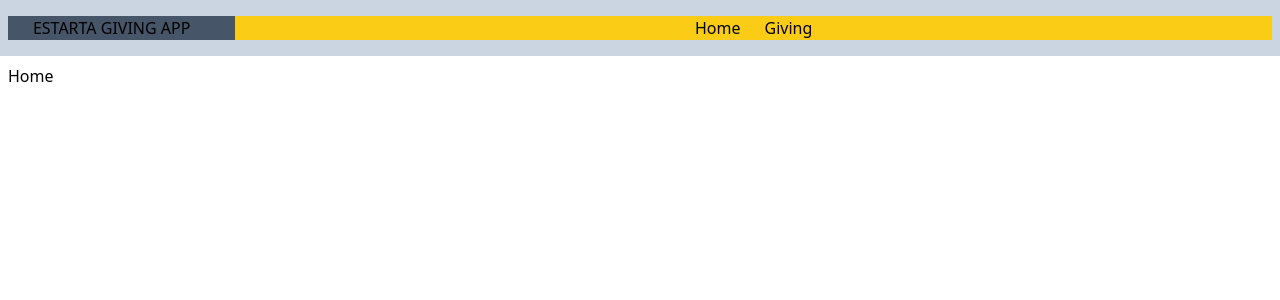
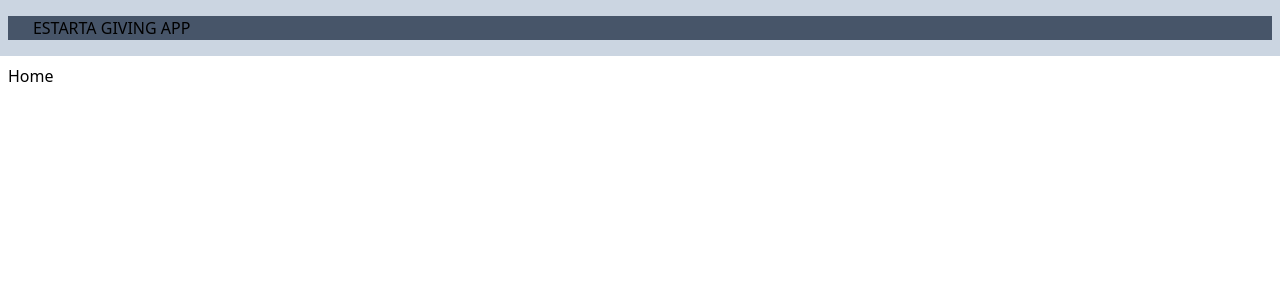
Before and after one commit to huthaifaaltiti/estarta-donation-feature, a React (Vite) app: page / in a window 1280 px wide. Shown: the top 300 px of the page. Built offline with nearby package versions, Linux system fonts and the light colour scheme.

Commit message:
adding lazy&Susspense to ages

```diff
--- a/src/App.jsx
+++ b/src/App.jsx
@@ -1,9 +1,10 @@
-// importsgi
+// imports
+import React from "react";
 import { BrowserRouter, Route, Routes } from "react-router-dom";
 
 // Routes
-import Home from "./pages/Home";
-import Giving from "./pages/Giving";
+const Home = React.lazy(() => import("./pages/Home"));
+const Giving = React.lazy(() => import("./pages/Giving"));
 
 function App() {
   return (
@@ -11,8 +12,22 @@
       <div className="p-2">
         <BrowserRouter>
           <Routes>
-            <Route path="/" element={<Home />} />
-            <Route path="/giving" element={<Giving />} />
+            <Route
+              path="/"
+              element={
+                <React.Suspense fallback={<div>Loading...</div>}>
+                  <Home />
+                </React.Suspense>
+              }
+            />
+            <Route
+              path="/giving"
+              element={
+                <React.Suspense fallback={<div>Loading...</div>}>
+                  <Giving />
+                </React.Suspense>
+              }
+            />
           </Routes>
         </BrowserRouter>
       </div>
--- a/src/components/NavBar.jsx
+++ b/src/components/NavBar.jsx
@@ -1,3 +1,6 @@
+// react-router-dom
+import { Link } from "react-router-dom";
+
 const Navbar = () => {
   return (
     <div className="max-w-7xl mx-auto">
@@ -8,8 +11,8 @@
               Estarta Giving app
             </li>
             <li className="w-full flex items-center justify-center gap-6 bg-yellow-400">
-              <li>Home</li>
-              <li>Giving</li>
+              <li>{/* <Link to="/">Home</Link> */}</li>
+              <li>{/* <Link to="/giving">Giving</Link> */}</li>
             </li>
           </ul>
         </nav>
--- a/src/main.jsx
+++ b/src/main.jsx
@@ -1,8 +1,10 @@
 import React from "react";
 import ReactDOM from "react-dom/client";
+
 import App from "./App.jsx";
 import "./index.css";
 
+// Components
 import Navbar from "./components/NavBar.jsx";
 
 ReactDOM.createRoot(document.getElementById("root")).render(
```
